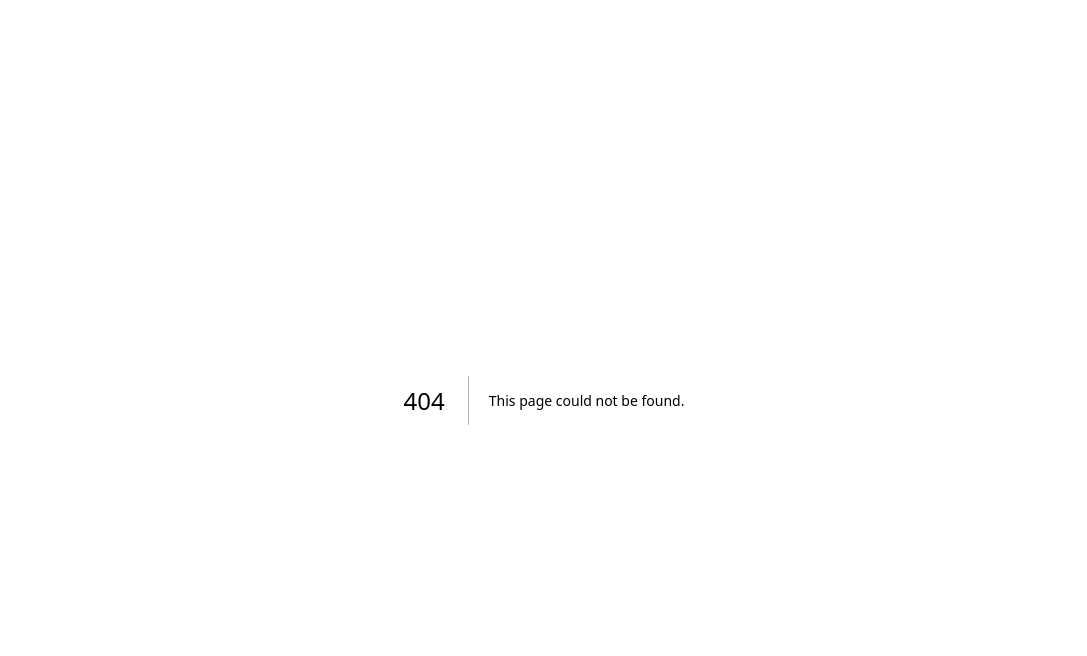
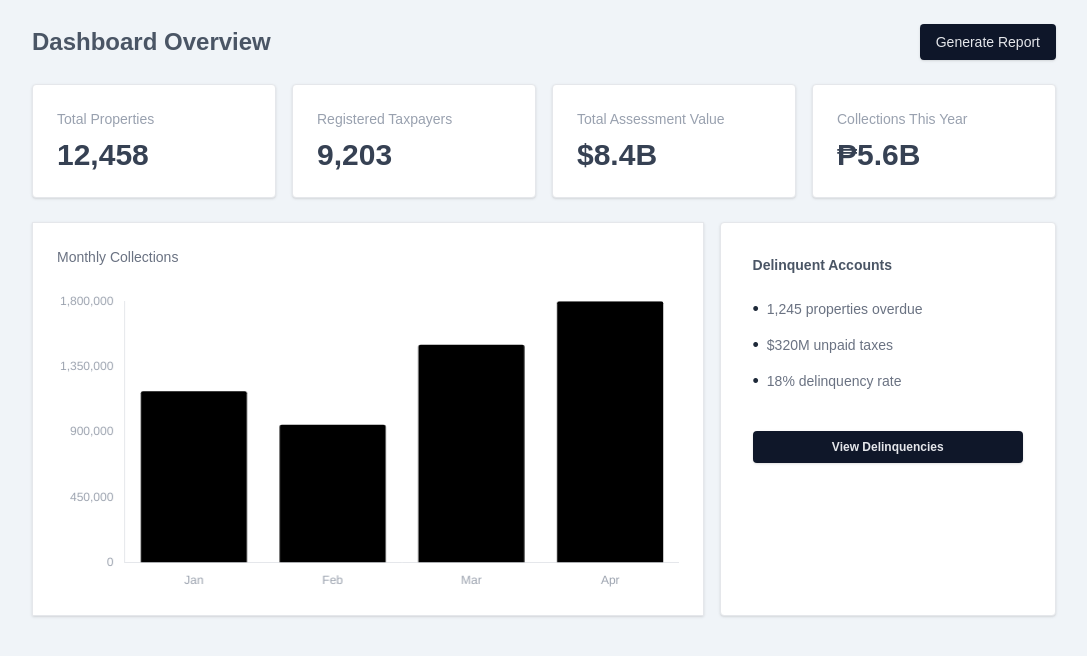
Before and after one commit to panisjr/tax-system, a Next.js app: page /dashboard in a window 1280 px wide. Before the commit this address had no page. Shown: the top 656 px of the page, without its empty margins (96-1183 px from the left). Built offline with nearby package versions, Linux system fonts and the light colour scheme.

Commit message:
Added dashboard page

```diff
--- a/app/component/AnalyticsCard.tsx
+++ b/app/component/AnalyticsCard.tsx
@@ -2,36 +2,34 @@
 
 export default function AnalyticsCard() {
   return (
-    <main>
-    <div className="bg-gray-100 p-6 min-h-screen font-sans">
-    <div className="max-w-7xl mx-auto">
+    // Outer container: No background color, added pt-6 for top padding
+    <div className="w-full max-w-5xl mx-auto mb-6 pt-6">
         <div className="flex justify-between items-center mb-6">
-            <h1 className="text-2xl font-semibold text-gray-800">Dashboard Overview</h1>
-            <button className="bg-[#1f2937] text-white px-4 py-2 rounded text-sm font-medium hover:bg-gray-700 transition-colors">
+            <h1 className="text-2xl font-bold text-gray-600">Dashboard Overview</h1>
+            <button className="bg-[#0e1629] text-gray-200 px-4 py-2 rounded-sm text-sm font-medium hover:bg-slate-800 transition-colors shadow-sm">
                 Generate Report
             </button>
         </div>
 
-        <div className="grid grid-cols-1 sm:grid-cols-2 lg:grid-cols-4 gap-6">
-            <div className="bg-white p-6 rounded-lg shadow-sm border border-gray-200">
-                <h2 className="text-sm font-medium text-gray-500 mb-2">Total Properties</h2>
+        <div className="grid grid-cols-1 sm:grid-cols-2 lg:grid-cols-4 gap-4">
+            {/* Added bg-white back to the cards so they match Image 1 */}
+            <div className="bg-white p-6 rounded-sm shadow-sm border border-gray-200">
+                <h2 className="text-sm font-medium text-gray-400 mb-2">Total Properties</h2>
                 <p className="text-3xl font-semibold text-gray-700">12,458</p>
             </div>
-            <div className="bg-white p-6 rounded-lg shadow-sm border border-gray-200">
-                <h2 className="text-sm font-medium text-gray-500 mb-2">Registered Taxpayers</h2>
+            <div className="bg-white p-6 rounded-sm shadow-sm border border-gray-200">
+                <h2 className="text-sm font-medium text-gray-400 mb-2">Registered Taxpayers</h2>
                 <p className="text-3xl font-semibold text-gray-700">9,203</p>
             </div>
-            <div className="bg-white p-6 rounded-lg shadow-sm border border-gray-200">
-                <h2 className="text-sm font-medium text-gray-500 mb-2">Total Assessment Value</h2>
+            <div className="bg-white p-6 rounded-sm shadow-sm border border-gray-200">
+                <h2 className="text-sm font-medium text-gray-400 mb-2">Total Assessment Value</h2>
                 <p className="text-3xl font-semibold text-gray-700">$8.4B</p>
             </div>
-            <div className="bg-white p-6 rounded-lg shadow-sm border border-gray-200">
-                <h2 className="text-sm font-medium text-gray-500 mb-2">Collections This Year</h2>
+            <div className="bg-white p-6 rounded-sm shadow-sm border border-gray-200">
+                <h2 className="text-sm font-medium text-gray-400 mb-2">Collections This Year</h2>
                 <p className="text-3xl font-semibold text-gray-700">₱5.6B</p>
             </div>
         </div>
     </div>
-</div>
-    </main>
   );
 }
--- /dev/null
+++ b/app/dashboard/page.tsx
@@ -0,0 +1,149 @@
+'use client';
+
+import React, { useState, useEffect } from 'react';
+import {
+  Chart as ChartJS,
+  CategoryScale,
+  LinearScale,
+  BarElement,
+  Tooltip,
+} from 'chart.js';
+import { Bar } from 'react-chartjs-2';
+import AnalyticsCard from '../component/AnalyticsCard';
+
+ChartJS.register(CategoryScale, LinearScale, BarElement, Tooltip);
+
+const fetchChartData = async () => {
+  return new Promise((resolve) => {
+    setTimeout(() => {
+      resolve({
+        labels: ['Jan', 'Feb', 'Mar', 'Apr'],
+        datasets: [
+          {
+            label: 'Monthly Collections',
+            data: [1180000, 950000, 1500000, 1800000],
+            backgroundColor: '#000000', // Black bars
+            barPercentage: 0.85,
+            categoryPercentage: 0.9,
+            borderRadius: 2,
+          },
+        ],
+      });
+    }, 400); // 400ms fake network delay
+  });
+};
+
+export default function Dashboard() {
+  const [chartData, setChartData] = useState<any>(null);
+
+  useEffect(() => {
+    const loadData = async () => {
+      try {
+        const data = await fetchChartData();
+        setChartData(data);
+      } catch (error) {
+        console.error("Failed to load chart data:", error);
+      }
+    };
+
+    loadData();
+  }, []);
+
+  // Chart configuration options matching your image
+  const chartOptions = {
+    responsive: true,
+    maintainAspectRatio: false,
+    plugins: {
+      legend: {
+        display: false, // Hides the top label to match the mockup
+      },
+      tooltip: {
+        enabled: true,
+      },
+    },
+    scales: {
+      x: {
+        grid: {
+          display: false, // Removes vertical grid lines
+        },
+        ticks: {
+          color: '#9ca3af', // Gray text
+          font: { size: 12 },
+        },
+        border: {
+          display: true,
+          color: '#e5e7eb', // Light gray bottom border
+        },
+      },
+      y: {
+        min: 0,
+        max: 1800000,
+        ticks: {
+          stepSize: 450000, // Explicitly sets the increments matching the image
+          color: '#9ca3af',
+          font: { size: 12 },
+        },
+        grid: {
+          display: false, // Removes horizontal grid lines inside the chart
+        },
+        border: {
+          display: true,
+          color: '#e5e7eb', // Light gray left border
+        },
+      },
+    },
+  };
+
+  return (
+    <main className="bg-[#f0f4f8] min-h-screen pb-10">
+        <AnalyticsCard />
+
+
+
+      {/* Main Container */}
+
+      <div className="max-w-5xl w-full mx-auto flex flex-col md:flex-row gap-4">
+
+        {/* Left Card: Monthly Collections Graph */}
+        <div className="bg-white border border-gray-200 p-6 flex-grow md:w-2/3 shadow-sm">
+          <h2 className="text-gray-500 text-sm font-medium mb-6">Monthly Collections</h2>
+          <div className="relative h-[300px] w-full flex items-center justify-center">
+            {/* Show a simple loading state while waiting for the API */}
+            {chartData ? (
+              <Bar data={chartData} options={chartOptions} />
+            ) : (
+              <span className="text-gray-400">Loading chart...</span>
+            )}
+          </div>
+        </div>
+
+        {/* Right Card: Delinquent Accounts Stats */}
+<div className="bg-white border border-gray-200 p-8 flex flex-col md:w-1/3 shadow-sm rounded-sm">
+  <h2 className="text-gray-600 text-sm font-bold mb-6">Delinquent Accounts</h2>
+
+  <ul className="text-gray-500 text-sm space-y-4">
+    <li className="flex items-center">
+      <span className="text-gray-800 text-lg leading-none mr-2">•</span>
+      1,245 properties overdue
+    </li>
+    <li className="flex items-center">
+      <span className="text-gray-800 text-lg leading-none mr-2">•</span>
+      $320M unpaid taxes
+    </li>
+    <li className="flex items-center">
+      <span className="text-gray-800 text-lg leading-none mr-2">•</span>
+      18% delinquency rate
+    </li>
+  </ul>
+
+  <div className="mt-10">
+    <button className="w-full bg-[#0f1729] hover:bg-slate-800 text-gray-200 text-xs font-semibold py-2 px-4 rounded-sm transition-colors shadow-sm">
+      View Delinquencies
+    </button>
+  </div>
+</div>
+
+      </div>
+      </main>
+  );
+}
--- a/package.json
+++ b/package.json
@@ -9,8 +9,10 @@
     "lint": "eslint"
   },
   "dependencies": {
+    "chart.js": "^4.5.1",
     "next": "16.1.6",
     "react": "19.2.3",
+    "react-chartjs-2": "^5.3.1",
     "react-dom": "19.2.3"
   },
   "devDependencies": {
```
Also changed, not shown: 1 other file (tests, documents, lock files or other folders).
